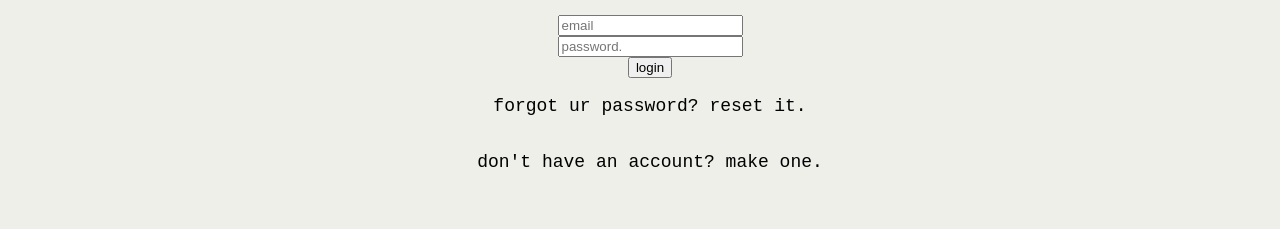
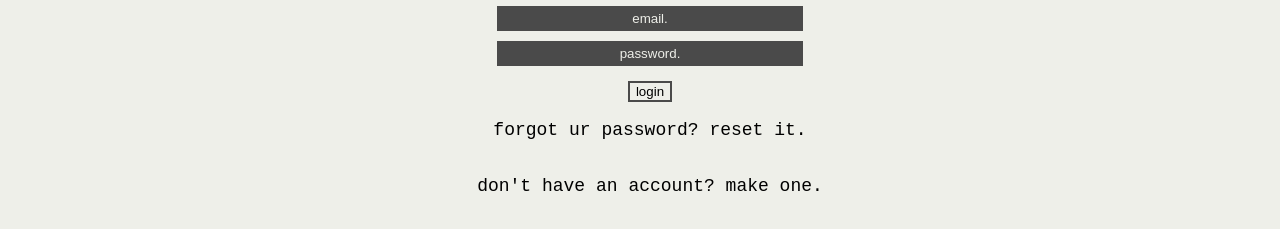
Before and after one commit to zainabh4san/.ursecrets_, a plain HTML site: page frontend/home.html in a window 1280 px wide. Shown: the part 443-672 px from the top of the page. Drawn offline with Linux system fonts and the light colour scheme.

Commit message:
css for inputs were made

```diff
--- a/frontend/home.html
+++ b/frontend/home.html
@@ -38,10 +38,10 @@
     <span class="typewriter"><h1>_ursecrets.</h1></span>
     <span class="captions"><p>a place for all ur secrets.</p><p>enter ur login details.</p></span>
     <div class="forms">
-      <input type="email" placeholder="email" class="email-box" required>
+      <input type="email" placeholder="email." class="email-box" required>
       <input type="password" placeholder="password." class="password-box" required>
     </div>
-    <button>login</button>
+    <button id="login">login</button>
     <p>forgot ur password? <a href="#" id="reset-password-page">reset it.</a></p>
     <p>don't have an account? <a href="#" id="signup-page">make one.</a></p>
   </div>
--- a/frontend/styles.css
+++ b/frontend/styles.css
@@ -76,6 +76,24 @@ a:hover {
     justify-content: center;
     align-items: center;
     text-align: center;
+    margin: 10px;
+}
+.email-box, .password-box, .login {
+    margin: 5px;
+
+}
+.email-box, .password-box {
+    background-color: var(--dark);
+    border: none;
+    width: 150%;
+    padding: 5px;
+} ::placeholder {
+    color: var(--background);
+    text-align: center;
+}
+button {
+    border: solid var(--dark) 2px;
+    background-color: var(--background);
 }
 /* Typewriter animations */
 @keyframes typing {
```
